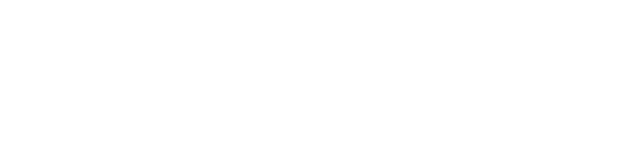
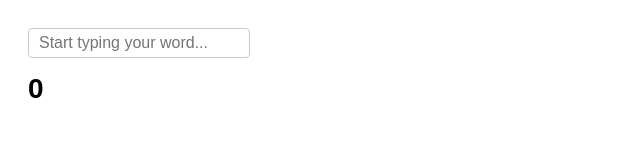
Before and after one commit to acciojob/mini-scrabble-Amritraj96, a website: page main.html in a window 1280 px wide. Shown: the whole page, without its empty margins (0-640 px from the left). Drawn offline with Linux system fonts and the light colour scheme.

Commit message:
created a submission

```diff
--- a/main.html
+++ b/main.html
@@ -1,5 +1,4 @@
 <!DOCTYPE html>
-
 <html>
 
 <head>
@@ -7,10 +6,11 @@
 </head>
 
 <body>
-	<!-- the entire body must be written by student -->
-    <script type="text/javascript" src="./script.js">
-</script>
+	<input type="text" id="evaluatedText" placeholder="Start typing your word..." />
 
+	<h3 id="letterCount">0</h3>
+
+	<script type="text/javascript" src="./script.js"></script>
 </body>
 
 </html>
--- a/script.js
+++ b/script.js
@@ -1 +1,12 @@
-//your code here
+// Grab the HTML elements using their unique IDs
+const evaluatedText = document.getElementById('evaluatedText');
+const letterCount = document.getElementById('letterCount');
+
+// Listen for any input changes in real-time
+evaluatedText.addEventListener('input', () => {
+    // Get the current length of the text inside the textbox
+    const textLength = evaluatedText.value.length;
+
+    // Update the h3 tag with the calculated length
+    letterCount.textContent = textLength;
+});
--- a/styles.css
+++ b/styles.css
@@ -1,2 +1,26 @@
 
 /* Your CSS Code here. */
+body {
+    font-family: Arial, sans-serif;
+    padding: 20px;
+}
+
+#evaluatedText {
+    padding: 5px 10px;
+    font-size: 16px;
+    border: 1px solid #ccc;
+    border-radius: 4px;
+    outline: none;
+    width: 200px;
+}
+
+/* Changes the border color to blue when you click inside the textbox */
+#evaluatedText:focus {
+    border: 2px solid #0056b3;
+}
+
+#letterCount {
+    font-size: 28px;
+    margin-top: 15px;
+    font-weight: bold;
+}
```
